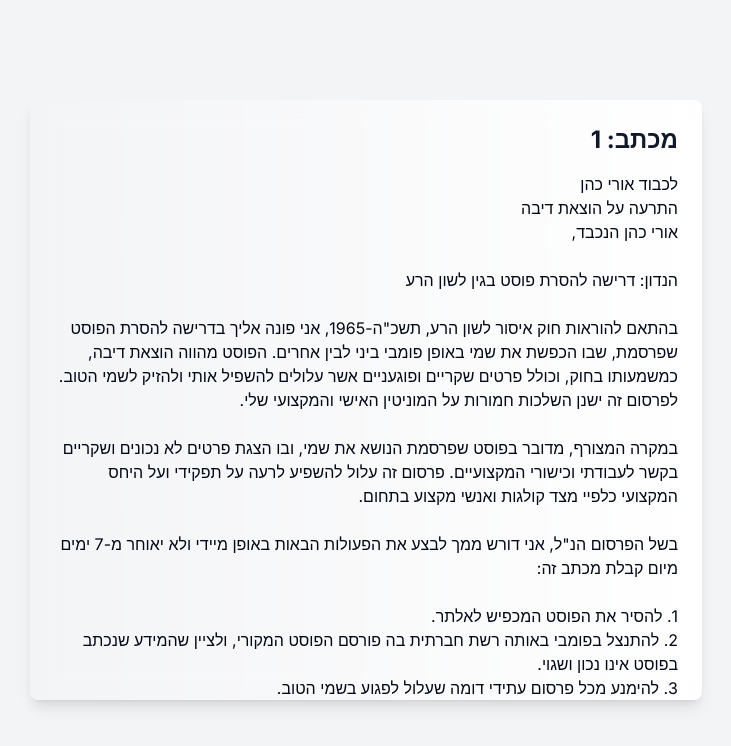
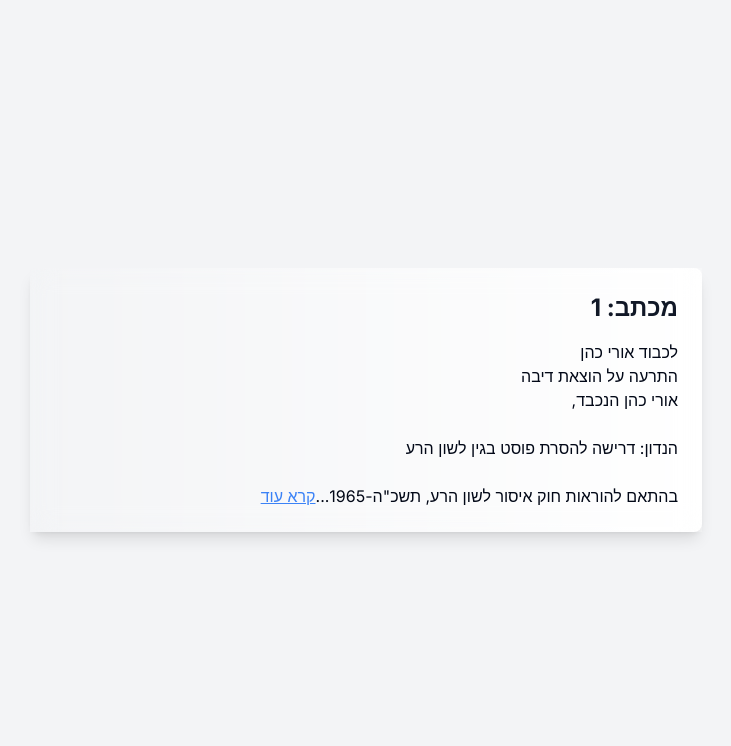
Before and after one commit to ronka/warning-letter-gpt, a Next.js app: page /letter in a window 1280 px wide. Shown: the top 746 px of the page, without its empty margins (274-1005 px from the left). Built offline with nearby package versions, Linux system fonts and the light colour scheme.

Commit message:
feat: fix view

```diff
--- a/app/letter/layout.tsx
+++ b/app/letter/layout.tsx
@@ -5,9 +5,7 @@ export default function Layout({
 }>) {
   return (
     <div className="flex flex-col items-center justify-center h-screen bg-gray-100 dark:bg-gray-900">
-      <div className="max-w-2xl w-full bg-white dark:bg-gray-800 rounded-lg shadow-lg overflow-hidden">
-        <div className="relative h-[600px]">{children}</div>
-      </div>
+      {children}
     </div>
   );
 }
--- a/app/letter/page.tsx
+++ b/app/letter/page.tsx
@@ -1,5 +1,6 @@
 "use client";
 
+import { LetterContent } from "@/components/letter/content";
 import { Spinner } from "@/components/ui/spinner";
 import { useLetterQuery } from "@/context/Letter";
 import { FileIcon } from "lucide-react";
@@ -31,6 +32,8 @@ export default function Letter() {
   const { letter, id } = data;
 
   return (
+    <div className="max-w-2xl w-full bg-white dark:bg-gray-800 rounded-lg shadow-lg">
+      <div className="relative max-h-[600px] overflow-y-auto">
         <div>
           <div className="absolute inset-0 bg-gradient-to-r from-gray-100 to-transparent dark:from-gray-800 dark:to-transparent" />
           <div className="absolute inset-0 backdrop-blur-md" />
@@ -42,7 +45,9 @@ export default function Letter() {
             <div className="whitespace-pre-line">
               <p>לכבוד {letter["to"]}</p>
               <h2>{letter["title"]}</h2>
-          <p>{letter["body"]}</p>
+              <LetterContent content={letter["body"]} />
+            </div>
+          </div>
         </div>
       </div>
     </div>
--- a/components/layout/Step.tsx
+++ b/components/layout/Step.tsx
@@ -37,7 +37,7 @@ const Step: React.FC<StepProps> = ({
         {currentStep < totalSteps - 1 && (
           <Button
             onClick={nextStep}
-            disabled={currentStep === totalSteps || isNextDisabled}
+            disabled={currentStep === totalSteps} // || isNextDisabled}
           >
             הבא
           </Button>
--- /dev/null
+++ b/components/letter/content.tsx
@@ -0,0 +1,27 @@
+import { useState } from "react";
+
+const LetterContent = ({ content }: { content: string }) => {
+  const [showFullContent, setShowFullContent] = useState(false);
+
+  return (
+    <>
+      {content.length > 100 ? (
+        <>
+          <p>
+            {showFullContent ? content : `${content.substring(0, 100)}...`}
+            <button
+              onClick={() => setShowFullContent(!showFullContent)}
+              className="text-blue-500 underline ml-2"
+            >
+              {showFullContent ? "הצג פחות" : "קרא עוד"}
+            </button>
+          </p>
+        </>
+      ) : (
+        <p>{content}</p>
+      )}
+    </>
+  );
+};
+
+export { LetterContent };
```
Lines whose indentation alone changed are shown as unchanged.
